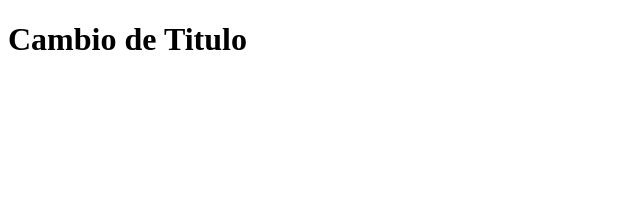
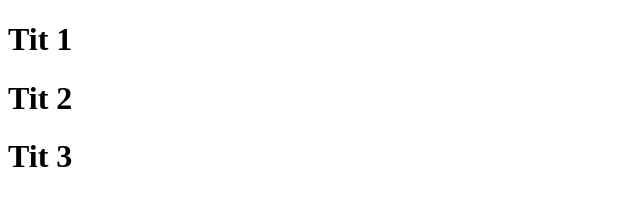
Before and after one commit to oswaldosotomayor/Cursso_Git, a plain HTML site: page index.html in a window 1280 px wide. Shown: the whole page, without its empty margins (0-640 px from the left). Drawn offline with Linux system fonts and the light colour scheme.

Commit message:
Se aumentaron tres titulos

```diff
--- a/index.html
+++ b/index.html
@@ -7,6 +7,8 @@
     <title>Curso Git</title>
 </head>
 <body>
-    <h1>Cambio de Titulo</h1>
+    <h1>Tit 1</h1>
+    <h1>Tit 2</h1>
+    <h1>Tit 3</h1>
 </body>
 </html>
```
